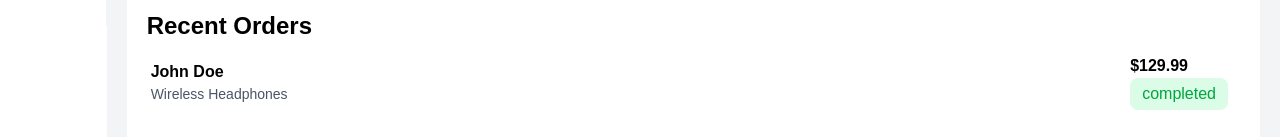
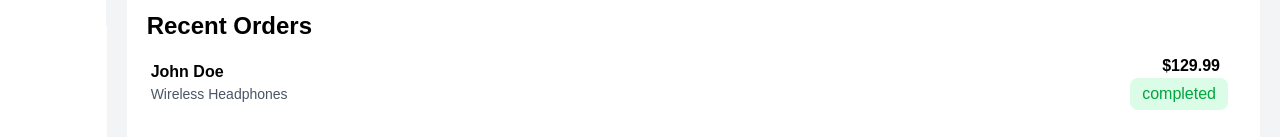
Before and after one commit to RosyPanday/TailPanel, a React (Vite) app in the folder tailPanel/: page / in a window 1280 px wide. Shown: the part 774-911 px from the top of the page. Built offline with nearby package versions, Linux system fonts and the light colour scheme.

Commit message:
change spacing in recent orders

```diff
--- a/tailPanel/src/components/layout/dashboard/dashboard-recent-orders.tsx
+++ b/tailPanel/src/components/layout/dashboard/dashboard-recent-orders.tsx
@@ -12,14 +12,14 @@ function DashboardRecentOrders() {
         classes="bg-blue-100 text-blue-600"
     }
     return (
-      <div className="flex flex-col p-3 pl-1" key={item.id}>
-        <div className="flex justify-between items-center">
+      <div className="flex flex-col p-3 pl-1" key={item.id} >
+        <div className="flex items-center justify-between ">
           <div className="flex flex-col">
             <span className="font-semibold text-md">{item.customer}</span>
             <span className="text-gray-600 text-sm">{item.product}</span>
           </div>
           <div className="flex flex-col ">
-              <span className="font-semibold text-md ">{item.amount}</span>
+              <span className="font-semibold text-md text-right pr-2 ">{item.amount}</span>
               <span className={`${classes} p-1 px-3 rounded-lg`}>{item.status}</span>
           </div>
         </div>
```
